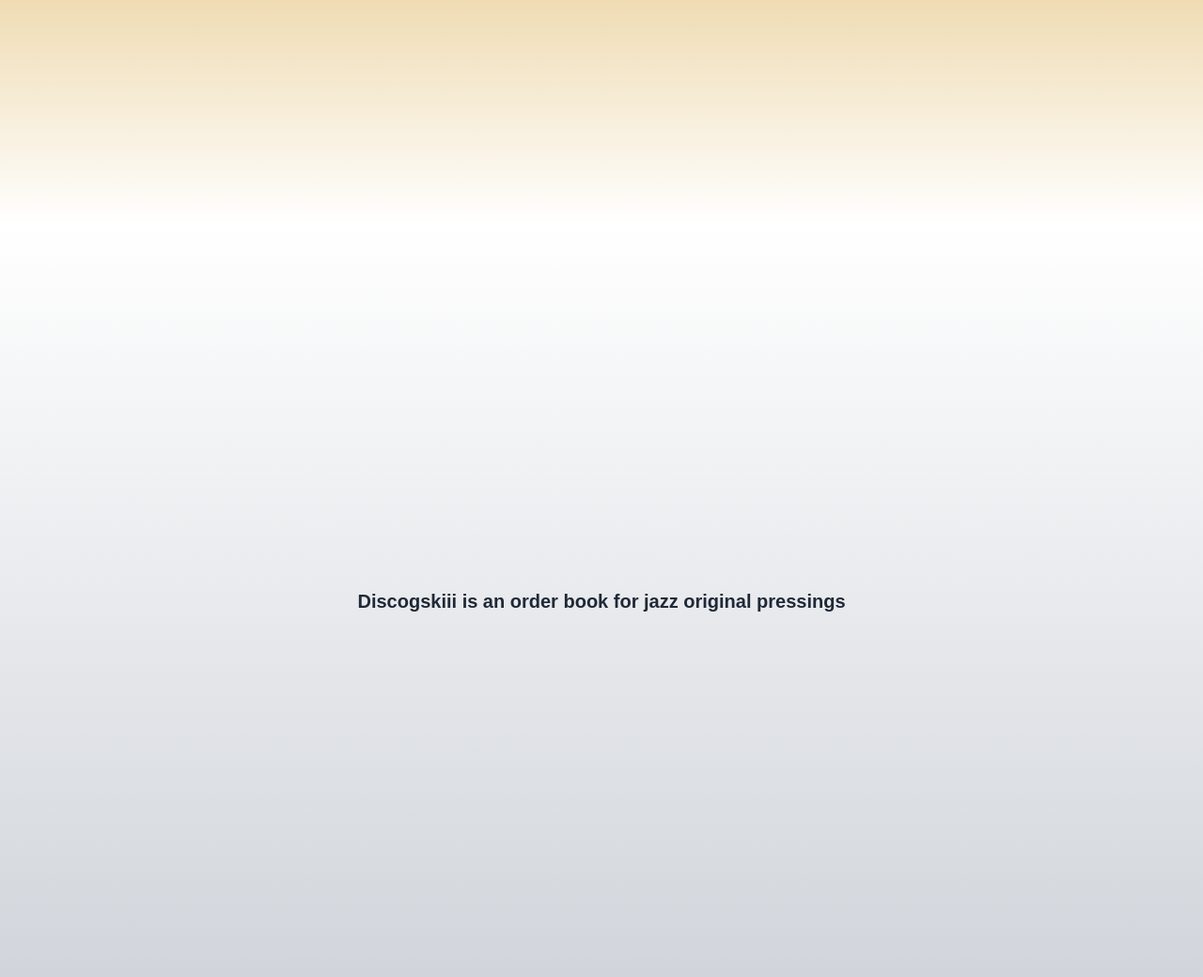
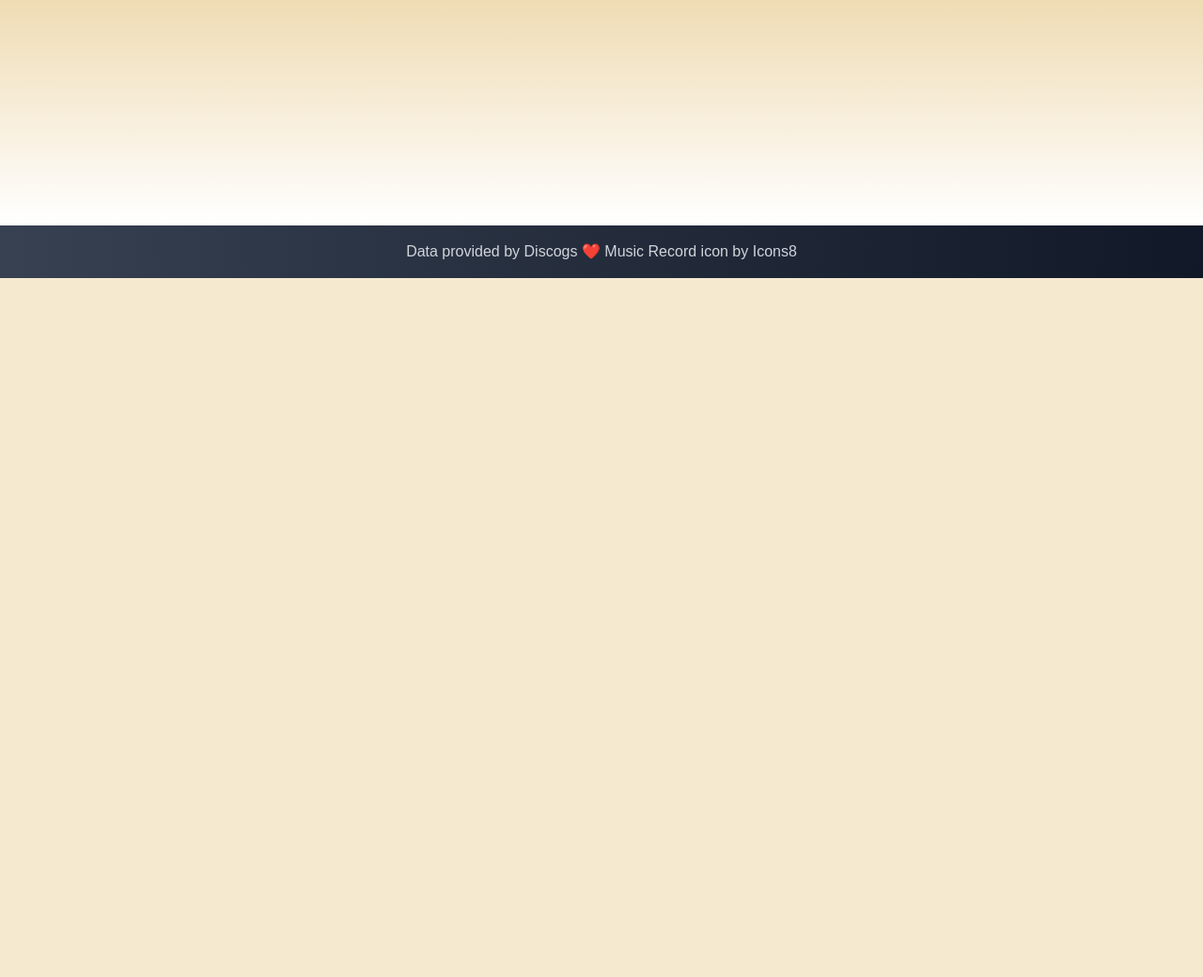
Before and after one commit to mikeygough/discogskiii-django, a Django app: page /firstapp/ in a window 1280 px wide. Shown: the part 624-1664 px from the top of the page at 94% size. After the commit the page ends 920 px from the top, so only its background shows below. Run offline with Django 4.2, Linux system fonts and the light colour scheme; some web fonts are replaced.

Commit message:
add footer to template

```diff
--- a/discogskiii/firstapp/templates/firstapp/index.html
+++ b/discogskiii/firstapp/templates/firstapp/index.html
@@ -2,24 +2,21 @@
 {% block body %}
     <body>
 
-        <div class="bg-gradient-to-b from-yellow-600 flex flex-wrap h-screen justify-center items-center text-white space-x-2">
-            <div class="grid justify-center items-center">
-                <div>
-                    <h3 class="font-semibold text-xl text-gray-800 mb-5">Discogskiii is an order book for jazz original pressings:</h3>
+        <div class="flex flex-col min-h-screen">
+            <div class="flex-grow bg-gradient-to-b from-yellow-600 flex flex-col justify-center items-center text-white space-x-2">
+              <div class="flex flex-col justify-center items-center">
+                <div class="mb-5">
+                  <h3 class="font-semibold text-xl text-gray-800">Discogskiii is an order book for jazz original pressings:</h3>
                 </div>
                 {% for artist in artist_markets %}
-                    <h3 class="text-xl hover:text-white hover:bg-black break-all text-center">
-                        <a href="{% url 'firstapp:artist_releases' artist %}">{{ artist }}</a>
-                    </h3>
+                  <h3 class="text-xl hover:text-white hover:bg-black break-all text-center">
+                    <a href="{% url 'firstapp:artist_releases' artist %}">{{ artist }}</a>
+                  </h3>
                 {% endfor %}
+              </div>
             </div>
-        </div>
 
-        <div class="bg-gradient-to-b from-white to-gray-300 flex flex-wrap h-screen justify-center items-center text-white space-x-2">
-            <div>
-                <h3 class="font-semibold text-xl text-gray-800">Discogskiii is an order book for jazz original pressings</h3>
-            </div>
-        </div>
+          </div>
 
     </body>
 {% endblock %}
--- a/discogskiii/firstapp/templates/firstapp/layout.html
+++ b/discogskiii/firstapp/templates/firstapp/layout.html
@@ -33,7 +33,16 @@
             </div>
           </nav>
 
-        {% block body %}
-        {% endblock %}
+        <div class="main-content">
+            {% block body %}
+
+            {% endblock %}
+        </div>
+
+        <footer class="w-full bg-gradient-to-r from-gray-700 to-gray-900 text-gray-300 text-center py-4">
+            <span>Data provided by <a href="https://www.discogs.com/">Discogs</a> ❤️</span>
+            <span><a target="_blank" href="https://icons8.com/icon/63803/music-record">Music Record</a> icon by <a target="_blank" href="https://icons8.com">Icons8</a></span>
+        </footer>
+
     </body>
 </html>
--- a/discogskiii/static/css/output.css
+++ b/discogskiii/static/css/output.css
@@ -634,6 +634,10 @@
   height: 2rem;
 }
 
+.min-h-screen {
+  min-height: 100vh;
+}
+
 .w-16 {
   width: 4rem;
 }
@@ -668,6 +672,10 @@
 
 .shrink-0 {
   flex-shrink: 0;
+}
+
+.flex-grow {
+  flex-grow: 1;
 }
 
 .border-collapse {
@@ -772,6 +780,11 @@
 .bg-blue-600 {
   --tw-bg-opacity: 1;
   background-color: rgb(37 99 235 / var(--tw-bg-opacity));
+}
+
+.bg-gray-900 {
+  --tw-bg-opacity: 1;
+  background-color: rgb(17 24 39 / var(--tw-bg-opacity));
 }
 
 .bg-gradient-to-b {
```
